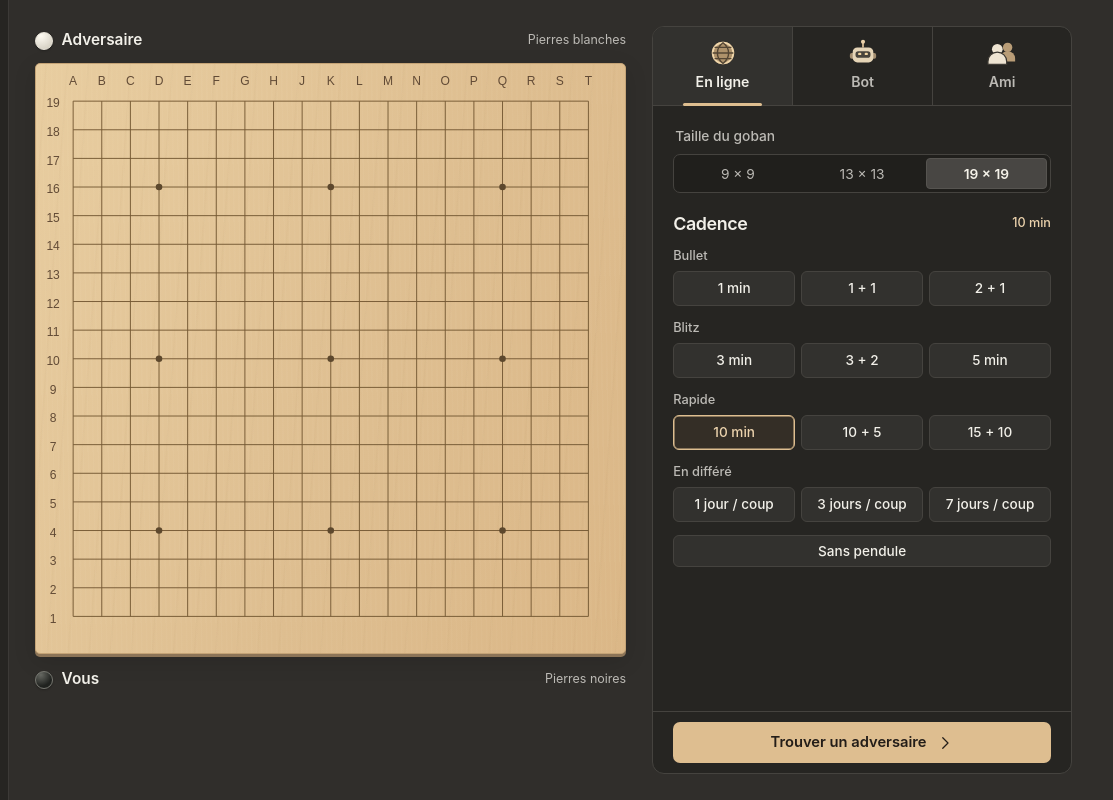
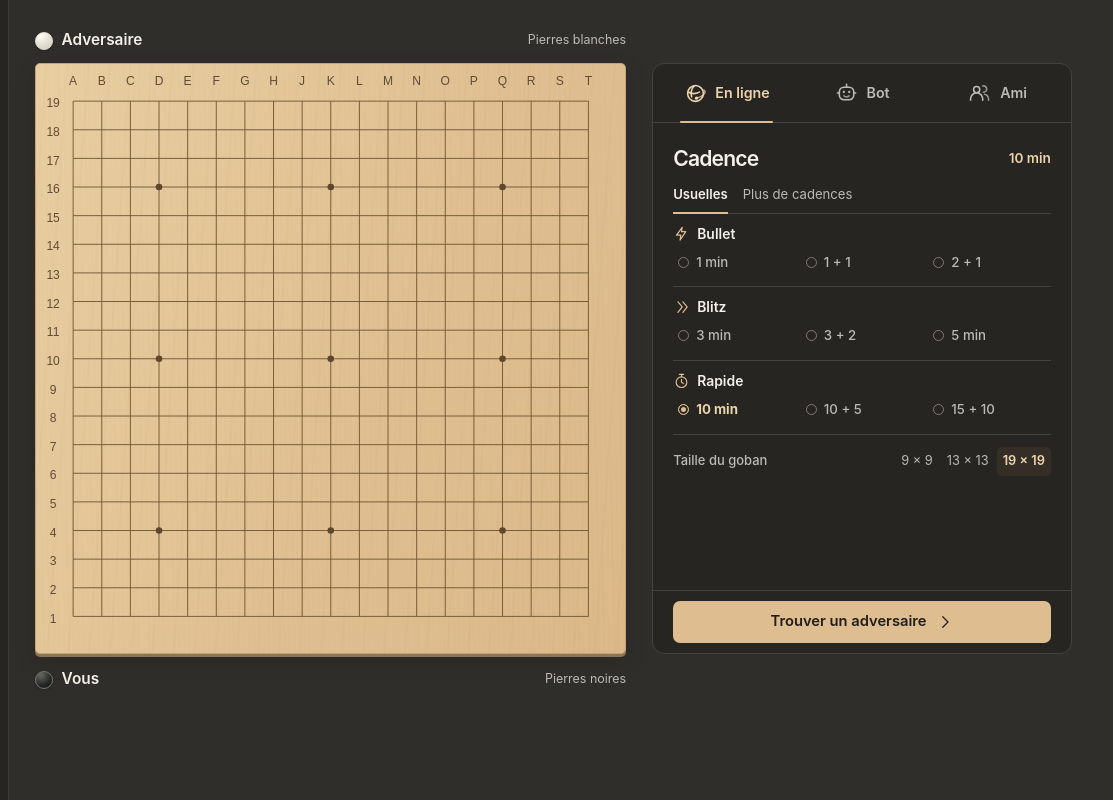
Before and after one commit to galagain/GobanUp, a website: page public/index.html in a window 1280 px wide. Shown: the full height of the page, 167-1280 px from the left. Drawn offline with Linux system fonts and the light colour scheme; no server answers.

Commit message:
Align the play panel with the goban and group time controls into tabs

```diff
--- a/public/analysis.css
+++ b/public/analysis.css
@@ -104,11 +104,19 @@ main:has(#board-desk){
 .desk-grid:has(.analysis-panel) .board .last-stone{stroke-width:.3}
 .analysis-panel button:focus-visible,.review-report button:focus-visible{outline-color:var(--accent)}
 .desk-side:has(.friends-actions){padding:16px}.desk-side .empty-panel{padding:20px}
+/* In a two-column desk the wooden board sets both edges of the tools panel. */
+@media(min-width:690.01px){
+  #board-desk .desk-grid{row-gap:0}
+  #board-desk .board-column{display:contents}
+  #white-seat,#board-desk .board-wrap,#black-seat{grid-column:1}
+  #white-seat{grid-row:1}#board-desk .board-wrap{grid-row:2}#black-seat{grid-row:3}
+  #board-desk .desk-side{grid-column:2;grid-row:2;align-self:stretch;contain:size;height:auto;min-height:0}
+}
 @media(max-width:1050px){
   .analysis-position{grid-template-columns:1fr}.analysis-position .review-nav{justify-content:space-between}
 }
 @media(max-width:830px){
-  #board-desk .desk-grid{grid-template-columns:minmax(0,1fr) minmax(0,.95fr);gap:12px}
+  #board-desk .desk-grid{grid-template-columns:minmax(0,1fr) minmax(0,.95fr);column-gap:12px}
 }
 @media(max-width:690px){
   body:has(#board-desk){height:100dvh;display:flex;flex-direction:column}
--- a/public/app.js
+++ b/public/app.js
@@ -98,9 +98,9 @@ function lobby(keepBoard=false){
   const bot=playTab==='bot', friend=playTab==='invite';
   const target=friend?friendOptions():'';
   const actionLabel=bot?'Jouer contre le bot':friend?(selectedFriend?'Envoyer l’invitation':'Créer un lien d’invitation'):'Trouver un adversaire';
-  side.innerHTML=playTabs()+`<div class="side-content play-config"><fieldset class="size-pick"><legend>Taille du goban</legend><div>${[9,13,19].map(n=>`<button data-size="${n}" aria-pressed="${n===boardSize}">${n} × ${n}</button>`).join('')}</div></fieldset>
+  side.innerHTML=playTabs()+`<div class="side-content play-config">${cadencePicker(playTab)}<div class="play-options"><div class="size-pick" role="group" aria-label="Taille du goban"><span>Taille du goban</span><div>${[9,13,19].map(n=>`<button data-size="${n}" aria-pressed="${n===boardSize}">${n} × ${n}</button>`).join('')}</div></div>
     ${bot?'<label for="level">Niveau du bot</label><select id="level"><option value="easy">Découverte</option><option value="normal">Tactique</option></select>':target}
-    ${cadencePicker(playTab)}</div><div class="play-submit">${btn(actionLabel,friend?'challenge':playTab,'right',true)}</div>`;
+    </div></div><div class="play-submit">${btn(actionLabel,friend?'challenge':playTab,'right',true)}</div>`;
   if(bot){$('#level').value=get('bot-level','normal');$('#level').onchange=e=>save('bot-level',e.target.value)}
   if($('#opponent'))$('#opponent').onchange=e=>{selectedFriend=e.target.value;side.querySelector('[data-action="challenge"]').lastChild.textContent=selectedFriend?'Envoyer l’invitation':'Créer un lien d’invitation'};
   const previous=games.filter(g=>g.mode!=='study'&&!ended(g));
--- a/public/cadences.js
+++ b/public/cadences.js
@@ -3,10 +3,14 @@ const Cadences = (() => {
   const groups = [
     ['Bullet', ['1+0','1+1','2+1']],
     ['Blitz', ['3+0','3+2','5+0']],
-    ['Rapide', ['10+0','10+5','15+10']],
-    ['En différé', ['1d','3d','7d']]
+    ['Rapide', ['10+0','10+5','15+10']]
   ];
-  const valid = id => id==='none' || groups.some(([,ids])=>ids.includes(id));
+  const more = [
+    ['Longue', ['20+0','30+0','30+20']],
+    ['En différé', ['1d','3d','7d']],
+    ['Libre', ['none']]
+  ];
+  const valid = id => [...groups,...more].some(([,ids])=>ids.includes(id));
   const daily = id => id.endsWith('d');
   function label(id){
     if(!id || id==='none')return 'Sans pendule';
@@ -35,5 +39,5 @@ const Cadences = (() => {
     }
     return {remaining,turn:stop?0:3-seat,since:now};
   }
-  return {groups,valid,label,initial,left,expired,advance};
+  return {groups,more,valid,label,initial,left,expired,advance};
 })();
--- a/public/play-settings.js
+++ b/public/play-settings.js
@@ -1,24 +1,59 @@
 'use strict';
 let playTab='queue', selectedFriend='';
 const playModes=[
-  ['queue','En ligne','<circle cx="16" cy="16" r="12" fill="#ad916b"/><circle cx="16" cy="16" r="11" fill="none" stroke="#f0d6aa" stroke-width="1.8"/><path d="M5 16h22M7 10h18M7 22h18M16 5c-8 6-8 16 0 22 8-6 8-16 0-22Z" stroke="#534534" stroke-width="1.5" fill="none"/>'],
-  ['bot','Bot','<path d="M16 5v5" stroke="#ceb38c" stroke-width="2"/><circle cx="16" cy="4" r="2.2" fill="#ead1aa"/><rect x="2" y="16" width="28" height="6" rx="2" fill="#a48e70"/><rect x="5" y="10" width="22" height="16" rx="5" fill="#e5d4b6"/><rect x="8" y="14" width="16" height="7" rx="3" fill="#49443c"/><path d="M12 17h1m6 0h1" stroke="#f1d4a0" stroke-width="2.5" stroke-linecap="round"/>'],
-  ['invite','Ami','<circle cx="22" cy="10" r="5" fill="#b99d77"/><path d="M14 25v-3a8 8 0 0 1 16 0v3Z" fill="#b99d77"/><circle cx="11" cy="12" r="5.7" fill="#eee4d2"/><path d="M1 28v-3a10 10 0 0 1 20 0v3Z" fill="#eee4d2" stroke="#393630" stroke-width="1.3"/>']
+  ['queue','En ligne','<circle cx="13" cy="13" r="8.2"/><path d="M5 11.5c3.6 2 8 2.1 12.1.1M11.8 5c-3.1 3.4-4.1 7.5-2.8 11.5"/><path class="logo-accent" d="M14.3 17.8c4.2-.8 8.3-3.8 8.6-5.8.2-1-.2-1.8-1.1-2.4"/><circle class="logo-node" cx="14" cy="17.9" r="1.7"/>'],
+  ['bot','Bot','<path d="M12 6V3.5m-8 9H2.5m19 0H20"/><rect x="4.5" y="6.5" width="15" height="13" rx="4.8"/><path class="logo-accent" d="M9.3 15.4c1.8 1.4 3.7 1.4 5.4 0"/><circle class="logo-node" cx="9.2" cy="11.5" r="1.2"/><circle class="logo-node" cx="14.8" cy="11.5" r="1.2"/>'],
+  ['invite','Ami','<circle cx="9" cy="9" r="3.2"/><path d="M2.7 20v-1.4a6.3 6.3 0 0 1 12.6 0V20"/><path class="logo-accent" d="M15.4 5.2a3.3 3.3 0 1 1 .5 6.5m1.3 2.1a5.5 5.5 0 0 1 4.2 5.3v.9"/>']
 ];
 function playTabs(){
   return '<div class="play-tabs" role="group" aria-label="Mode de jeu">'+playModes.map(([mode,title,picture])=>
-    `<button data-play-tab="${mode}" aria-pressed="${mode===playTab}"><svg aria-hidden="true" viewBox="0 0 32 32">${picture}</svg>${title}</button>`).join('')+'</div>';
+    `<button data-play-tab="${mode}" aria-pressed="${mode===playTab}"><svg aria-hidden="true" viewBox="0 0 26 24" fill="none" stroke="currentColor" stroke-width="1.65" stroke-linecap="round" stroke-linejoin="round">${picture}</svg>${title}</button>`).join('')+'</div>';
 }
 function cadenceFor(mode){
   const fallback=mode==='bot'?'none':'10+0', value=get('cadence-'+mode,fallback);
   return Cadences.valid(value)?value:fallback;
 }
+const paceSymbols={
+  Bullet:'<path d="m13 2-8 11h6l-1 7 8-12h-6z"/>',
+  Blitz:'<path d="m7 4 6 7-6 8m7-15 6 7-6 8"/>',
+  Rapide:'<circle cx="12" cy="13" r="7.5"/><path d="M12 9v4l3 2M9 2h6m-3 0v3"/>',
+  Longue:'<path d="M5 3h14M5 21h14M7 3c0 5 1 6 5 9-4 3-5 4-5 9m10-18c0 5-1 6-5 9 4 3 5 4 5 9"/>',
+  'En différé':'<rect x="3.5" y="5.5" width="17" height="15" rx="3"/><path d="M8 3v5m8-5v5M4 11h16m-12 4h3"/>',
+  Libre:'<path d="M12 12c-2-3-3.5-4-5.5-4a4 4 0 0 0 0 8c4 0 7-8 11-8a4 4 0 0 1 0 8c-2 0-3.5-1-5.5-4Z"/>'
+};
+const paceViews=new Map();
 function cadencePicker(mode,group=mode){
-  const choice=cadenceFor(mode);
+  const choice=cadenceFor(mode), scope=group==='friend-dialog'?group:'lobby';
+  const selectedView=paceViews.get(scope)??(Cadences.more.some(([,ids])=>ids.includes(choice))?'more':'usual');
+  paceViews.set(scope,selectedView);
   const option=id=>`<label class="pace-option"><input type="radio" name="pace-${group}" value="${id}" data-cadence-mode="${mode}" ${choice===id?'checked':''}><span>${Cadences.label(id)}</span></label>`;
-  return `<fieldset class="pace-picker"><legend>Cadence <small>${Cadences.label(choice)}</small></legend>${Cadences.groups.map(([title,ids])=>
-    `<div class="pace-group"><h3>${title}</h3><div>${ids.map(option).join('')}</div></div>`).join('')}${option('none')}</fieldset>`;
+  const views=[['usual','Usuelles',Cadences.groups],['more','Plus de cadences',Cadences.more]];
+  const tabs=views.map(([id,title])=>`<button type="button" role="tab" id="tab-${group}-${id}" aria-controls="panel-${group}-${id}" aria-selected="${id===selectedView}" tabindex="${id===selectedView?0:-1}" data-pace-view="${id}">${title}</button>`).join('');
+  const panels=views.map(([id,,groups])=>`<div role="tabpanel" id="panel-${group}-${id}" aria-labelledby="tab-${group}-${id}" ${id===selectedView?'':'hidden'}>${groups.map(([title,ids])=>
+    `<div class="pace-group"><h3><svg aria-hidden="true" viewBox="0 0 24 24" fill="none" stroke="currentColor" stroke-width="1.65" stroke-linecap="round" stroke-linejoin="round">${paceSymbols[title]}</svg>${title}</h3><div>${ids.map(option).join('')}</div></div>`).join('')}</div>`).join('');
+  return `<fieldset class="pace-picker" data-pace-scope="${scope}"><legend>Cadence <small>${Cadences.label(choice)}</small></legend><div class="pace-tabs" role="tablist" aria-label="Choix de cadences">${tabs}</div>${panels}</fieldset>`;
 }
+function activatePaceView(tab){
+  const picker=tab.closest('.pace-picker');
+  paceViews.set(picker.dataset.paceScope,tab.dataset.paceView);
+  for(const button of picker.querySelectorAll('[role=tab]')){
+    const active=button===tab;
+    button.setAttribute('aria-selected',active);button.tabIndex=active?0:-1;
+    document.getElementById(button.getAttribute('aria-controls')).hidden=!active;
+  }
+  tab.focus({preventScroll:true});
+}
+document.addEventListener('click',event=>{
+  const tab=event.target.closest('[data-pace-view]');
+  if(tab)activatePaceView(tab);
+});
+document.addEventListener('keydown',event=>{
+  const tab=event.target.closest('[data-pace-view]');
+  if(!tab || !['Home','End','ArrowLeft','ArrowRight'].includes(event.key))return;
+  event.preventDefault();
+  const tabs=[...tab.parentNode.children];
+  activatePaceView(event.key==='Home'?tabs[0]:event.key==='End'?tabs.at(-1):tabs.find(t=>t!==tab));
+});
 document.addEventListener('change',event=>{
   const input=event.target;
   if(input.dataset.cadenceMode && Cadences.valid(input.value)){
--- a/public/style.css
+++ b/public/style.css
@@ -53,27 +53,43 @@ main{max-width:1560px;padding:clamp(22px,2.8vw,45px) clamp(20px,3vw,50px) 38px}
 .board .candidate-pin{position:absolute;pointer-events:none}.review-tools{margin:8px 0}.eval-units,.move-swing,.win-caption{font-size:.875rem;line-height:1.4}.eval-units{margin:.35rem 0 .8rem;color:var(--muted)}.move-swing{margin:.5rem 0}.win-caption{display:flex;justify-content:space-between}.side-foot:has([data-action=resign]){display:flex;align-items:center;justify-content:space-between;gap:8px;flex-wrap:wrap}
 .score-track{position:relative;background:#eee9dd;height:10px;border:1px solid #969386;overflow:hidden;border-radius:5px;margin-top:.65rem}.score-track i{display:block;background:#22231f;height:100%}.score-track::after{content:'';position:absolute;left:50%;top:0;bottom:0;border-left:1px solid #a88152}.scale-labels{display:flex;justify-content:space-between;color:var(--muted);font-size:.76rem;font-variant-numeric:tabular-nums}.scale-labels span{flex:1}.scale-labels span:nth-child(2){text-align:center}.scale-labels span:last-child{text-align:right}
 
-/* The mode, settings and launch action share one side panel. */
+/* Play modes share one reading order, from time control to board settings. */
 #desk-tools:has(.play-tabs){display:flex;flex-direction:column;overflow:hidden}
-.play-tabs{display:grid;grid-template-columns:repeat(3,minmax(0,1fr));flex:none;border-bottom:1px solid var(--edge)}
-.play-tabs button{position:relative;display:grid;justify-items:center;align-content:center;gap:4px;min-height:78px;padding:9px 2px;color:var(--muted);font-size:.88rem;font-weight:600}
-.play-tabs button+button{border-left:1px solid var(--edge)}
-.play-tabs button svg{width:30px;height:30px}
-.play-tabs button:hover,.play-tabs button[aria-pressed=true]{background:var(--nav-hover);color:var(--ink)}
-.play-tabs button[aria-pressed=true]::after{position:absolute;content:'';inset:auto 22% -1px;height:3px;background:var(--wood);border-radius:3px}
-.play-config{overflow:auto;flex:1;min-height:0;scrollbar-width:thin;padding:clamp(14px,1.6vw,24px)}
-.play-config .size-pick{margin-bottom:17px}
-.pace-picker{padding:0;margin:18px 0 0;border:0;min-width:0}
-.pace-picker legend{font-size:1.12rem;letter-spacing:-.025em;padding:0}
-.pace-group{margin:9px 0 13px}.pace-group h3{font-size:.8rem;color:var(--muted);font-weight:550;margin:0 0 5px}
-.pace-group>div{display:grid;grid-template-columns:repeat(3,minmax(0,1fr));gap:6px}
-.pace-option{cursor:pointer;position:relative;display:block;margin:0}
+.play-tabs{display:grid;grid-template-columns:repeat(3,minmax(0,1fr));flex:none;border-bottom:1px solid var(--edge);padding-inline:6px}
+.play-tabs button{position:relative;display:flex;align-items:center;justify-content:center;gap:7px;min-height:58px;padding:6px 2px;color:var(--muted);font-size:.89rem;font-weight:580}
+.play-tabs button svg{width:25px;height:25px;flex:none}
+.play-tabs .logo-node{fill:currentColor;stroke:none}.play-tabs .logo-accent{opacity:.75}
+.play-tabs button:hover,.play-tabs button[aria-pressed=true]{color:var(--wood-light)}
+.play-tabs button[aria-pressed=true]::after{position:absolute;content:'';inset:auto 16% -1px;height:2px;background:var(--wood);border-radius:3px}
+.play-config{overflow:auto;flex:1;min-height:0;scrollbar-width:thin;scrollbar-color:var(--edge) transparent;padding:clamp(13px,1.6vw,24px)}
+.pace-picker{padding:0;margin:0;border:0;min-width:0}
+dialog .pace-picker{margin-top:16px}
+.pace-picker legend{width:100%;font-size:1.32rem;letter-spacing:-.04em;font-weight:640;padding:0}
+.pace-picker legend small{float:right;margin-top:5px;font-size:.85rem;font-weight:580;letter-spacing:0;color:var(--wood-light)}
+.pace-tabs{display:flex;gap:15px;border-bottom:1px solid var(--edge);margin-top:5px}
+.pace-tabs button{position:relative;color:var(--muted);padding:6px 0 8px;font-size:.82rem}
+.pace-tabs button[aria-selected=true]{color:var(--ink);font-weight:620}
+.pace-tabs button[aria-selected=true]::after{content:'';position:absolute;inset:auto 0 -1px;height:2px;background:var(--wood)}
+.pace-group{padding:10px 0 8px;border-bottom:1px solid var(--edge)}
+.pace-group h3{display:flex;align-items:center;gap:7px;margin:0 0 2px;font-size:.87rem;color:var(--ink);font-weight:620}
+.pace-group h3 svg{width:17px;height:17px;color:var(--wood);flex:none}
+.pace-group>div{display:grid;grid-template-columns:repeat(3,minmax(0,1fr));column-gap:5px}
+.pace-option{cursor:pointer;position:relative;display:block;margin:0;min-width:0}
 .pace-option input{position:absolute;opacity:0;inset:0;width:100%;height:100%;margin:0;cursor:pointer}
-.pace-option span{display:grid;place-items:center;min-height:35px;padding:4px 1px;border-radius:6px;background:var(--nav-hover);border:1px solid var(--edge);font-size:.85rem;color:var(--ink);font-weight:550;text-align:center}
-.pace-option:hover span{background:var(--raised)}
-.pace-option input:checked+span{background:var(--dark-accent);border-color:var(--wood);color:var(--wood-light);box-shadow:inset 0 0 0 .5px var(--wood)}
-.pace-option input:focus-visible+span{outline:2px solid var(--wood-light);outline-offset:2px}
-.pace-picker>.pace-option span{min-height:32px}
+.pace-option span{display:flex;align-items:center;gap:7px;min-height:32px;padding:3px 5px;border-radius:5px;font-size:.83rem;font-weight:500;color:var(--muted)}
+.pace-option span::before{content:'';flex:none;width:9px;height:9px;border:1px solid #817a70;border-radius:50%}
+.pace-option:only-child{grid-column:1/-1}
+.pace-option:hover span{color:var(--ink);background:var(--nav-hover)}
+.pace-option input:checked+span{color:var(--wood-light);font-weight:650}
+.pace-option input:checked+span::before{background:var(--wood);border-color:var(--wood);box-shadow:inset 0 0 0 2px var(--panel)}
+.pace-option input:focus-visible+span{outline:2px solid var(--wood-light);outline-offset:-2px}
+.play-options{display:grid;grid-template-columns:auto minmax(0,1fr);align-items:center;gap:8px 12px;margin-top:12px}
+.play-options .size-pick{display:contents}
+.play-options .size-pick>span,.play-options label{font-size:.81rem;color:var(--muted);font-weight:550;margin:0}
+.play-options .size-pick>div{display:flex;justify-self:end;flex-wrap:wrap;justify-content:flex-end;border:0;background:none;padding:0;gap:2px}
+.play-options .size-pick button{flex:none;min-height:29px;padding:2px 6px;border:0;border-radius:5px;font-size:.8rem;white-space:nowrap}
+.play-options .size-pick button[aria-pressed=true]{color:var(--wood-light);background:var(--dark-accent)}
+.play-options select{margin:0;width:auto;max-width:100%;justify-self:end;padding:4px 7px;font-size:.81rem}
 .play-submit{padding:10px clamp(14px,1.6vw,24px);border-top:1px solid var(--edge)}
 .play-submit .primary{width:100%;display:flex;flex-direction:row-reverse;justify-content:center}
 .room-settings{font-size:.84rem;color:var(--muted)}
@@ -83,5 +99,3 @@ main{max-width:1560px;padding:clamp(22px,2.8vw,45px) clamp(20px,3vw,50px) 38px}
   .play-tabs button{min-height:47px;display:flex;align-items:center;justify-content:center;gap:6px}.play-tabs button svg{width:23px;height:23px}
   .play-submit{padding-block:5px}.play-submit .primary{min-height:34px}
 }
-.pace-picker legend{width:100%}
-.pace-picker legend small{float:right;margin-top:3px;font-size:.79rem;font-weight:550;letter-spacing:0;color:var(--wood-light)}
```
